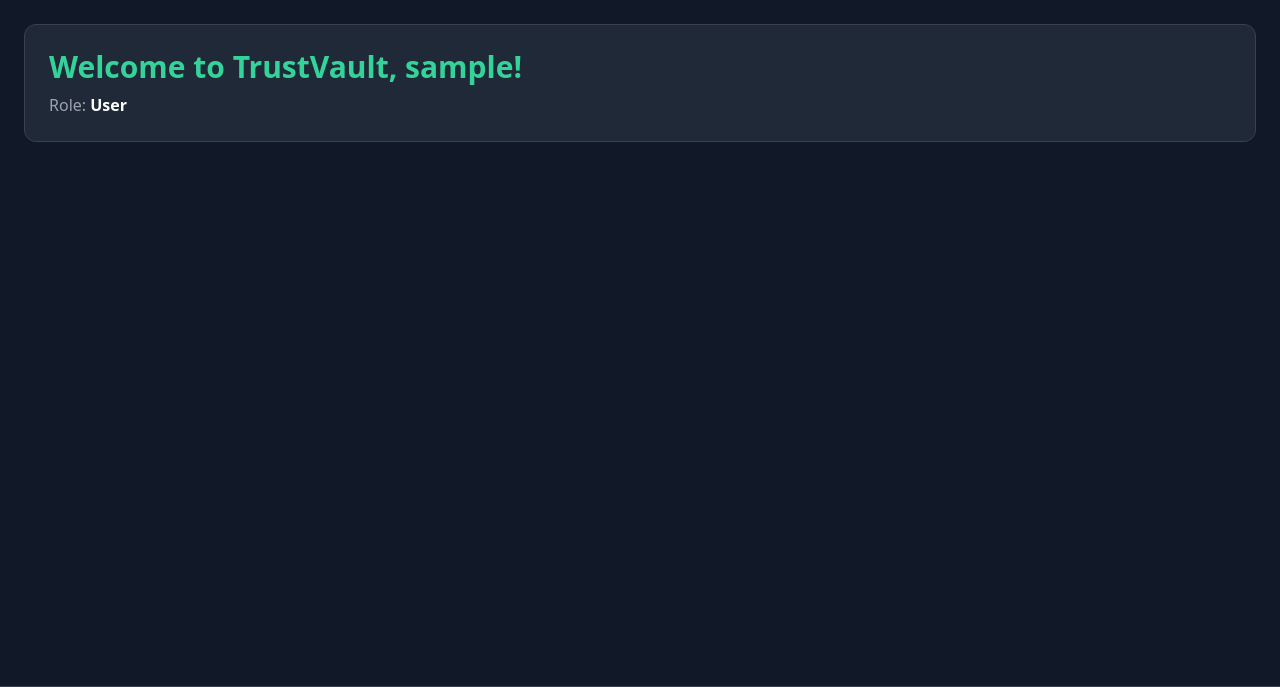
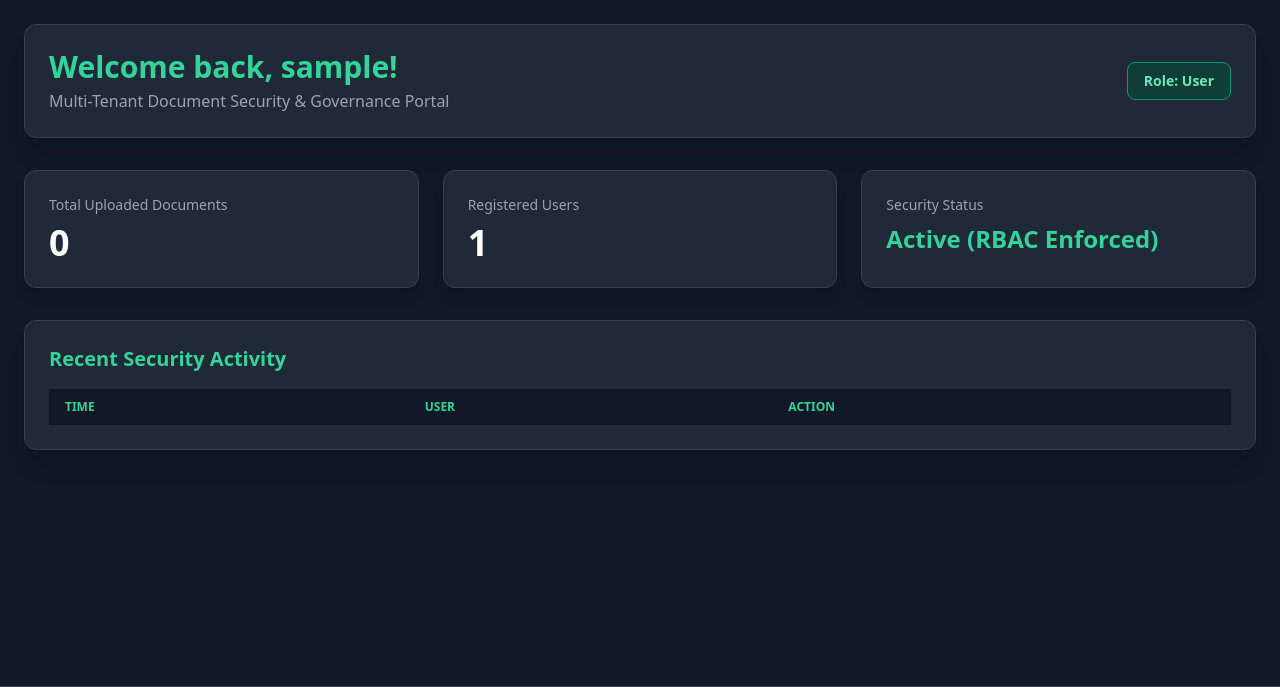
Before and after one commit to JanapatiDivyaSaranya/TrustVault, a Flask app: page /dashboard in a window 1280 px wide. Shown: the part 65-752 px from the top of the page. Run offline with Flask 3, Linux system fonts and the light colour scheme; the visitor is signed in with stand-in values (Sample User, id 1); data comes from the database, SQL or seed files in the repository; data that the repository does not hold is empty; some libraries are stand-ins or nearby versions.

Commit message:
Enhance dashboard metric cards and finalize full application code

```diff
--- a/templates/dashboard.html
+++ b/templates/dashboard.html
@@ -3,10 +3,63 @@
 {% block title %}Dashboard - TrustVault{% endblock %}
 
 {% block content %}
-<div class="space-y-6">
-    <div class="bg-gray-800 p-6 rounded-xl border border-gray-700">
-        <h1 class="text-3xl font-bold text-emerald-400">Welcome to TrustVault, {{ current_user.username }}!</h1>
-        <p class="text-gray-400 mt-2">Role: <strong class="text-white capitalize">{{ current_user.role }}</strong></p>
+<div class="space-y-8">
+    <!-- Welcome Header -->
+    <div class="bg-gray-800 p-6 rounded-xl border border-gray-700 shadow-xl flex justify-between items-center">
+        <div>
+            <h1 class="text-3xl font-bold text-emerald-400">Welcome back, {{ current_user.username }}!</h1>
+            <p class="text-gray-400 mt-1">Multi-Tenant Document Security & Governance Portal</p>
+        </div>
+        <span class="px-4 py-2 bg-emerald-900/60 border border-emerald-600 text-emerald-300 font-semibold rounded-lg text-sm">
+            Role: {{ current_user.role|capitalize }}
+        </span>
+    </div>
+
+    <!-- Metrics Cards -->
+    <div class="grid grid-cols-1 md:grid-cols-3 gap-6">
+        <div class="bg-gray-800 p-6 rounded-xl border border-gray-700 shadow-lg">
+            <h3 class="text-gray-400 text-sm font-medium">Total Uploaded Documents</h3>
+            <p class="text-4xl font-extrabold text-white mt-2">{{ total_docs }}</p>
+        </div>
+        <div class="bg-gray-800 p-6 rounded-xl border border-gray-700 shadow-lg">
+            <h3 class="text-gray-400 text-sm font-medium">Registered Users</h3>
+            <p class="text-4xl font-extrabold text-white mt-2">{{ total_users }}</p>
+        </div>
+        <div class="bg-gray-800 p-6 rounded-xl border border-gray-700 shadow-lg">
+            <h3 class="text-gray-400 text-sm font-medium">Security Status</h3>
+            <p class="text-2xl font-bold text-emerald-400 mt-2">Active (RBAC Enforced)</p>
+        </div>
+    </div>
+
+    <!-- Recent Audit Logs Preview -->
+    <div class="bg-gray-800 p-6 rounded-xl border border-gray-700 shadow-xl">
+        <div class="flex justify-between items-center mb-4">
+            <h2 class="text-xl font-bold text-emerald-400">Recent Security Activity</h2>
+            {% if current_user.role == 'admin' %}
+            <a href="{{ url_for('audit_logs') }}" class="text-xs text-emerald-400 hover:underline font-semibold">View All Logs &rarr;</a>
+            {% endif %}
+        </div>
+
+        <div class="overflow-x-auto">
+            <table class="w-full text-left text-sm text-gray-300">
+                <thead class="bg-gray-900 text-emerald-400 uppercase text-xs">
+                    <tr>
+                        <th class="py-2.5 px-4">Time</th>
+                        <th class="py-2.5 px-4">User</th>
+                        <th class="py-2.5 px-4">Action</th>
+                    </tr>
+                </thead>
+                <tbody class="divide-y divide-gray-700">
+                    {% for log in logs %}
+                    <tr>
+                        <td class="py-2.5 px-4 font-mono text-xs text-gray-400">{{ log.timestamp.strftime('%H:%M:%S') }}</td>
+                        <td class="py-2.5 px-4 font-semibold text-white">{{ log.username }}</td>
+                        <td class="py-2.5 px-4 text-gray-200">{{ log.action }}</td>
+                    </tr>
+                    {% endfor %}
+                </tbody>
+            </table>
+        </div>
     </div>
 </div>
 {% endblock %}
```
